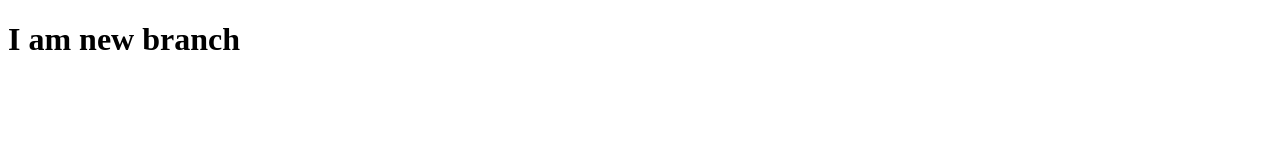
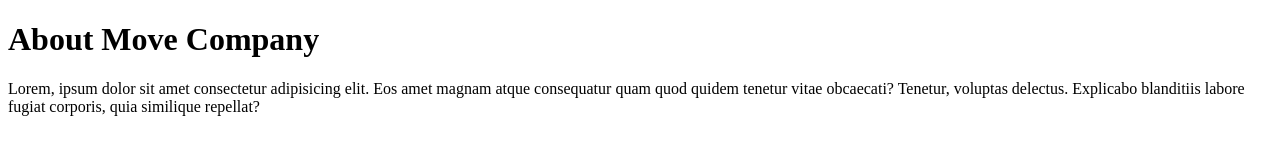
Before and after one commit to PokizaSdv/my-hhtml-project, a plain HTML site: page feature-1.html in a window 1280 px wide. Drawn offline with Linux system fonts and the light colour scheme.

Commit message:
Create About us Page

```diff
--- a/feature-1.html
+++ b/feature-1.html
@@ -1,12 +1,18 @@
 <!DOCTYPE html>
 <html lang="en">
-<head>
-    <meta charset="UTF-8">
-    <meta http-equiv="X-UA-Compatible" content="IE=edge">
-    <meta name="viewport" content="width=device-width, initial-scale=1.0">
-    <title>Feature-1</title>
-</head>
-<body>
-    <h1>I am new branch</h1>
-</body>
+    <head>
+        <meta charset="UTF-8" />
+        <meta http-equiv="X-UA-Compatible" content="IE=edge" />
+        <meta name="viewport" content="width=device-width, initial-scale=1.0" />
+        <title>About Us</title>
+    </head>
+    <body>
+        <h1>About Move Company</h1>
+        <p>
+            Lorem, ipsum dolor sit amet consectetur adipisicing elit. Eos amet
+            magnam atque consequatur quam quod quidem tenetur vitae obcaecati?
+            Tenetur, voluptas delectus. Explicabo blanditiis labore fugiat
+            corporis, quia similique repellat?
+        </p>
+    </body>
 </html>
```
Also changed, not shown: index.html (+8 -11 lines).
